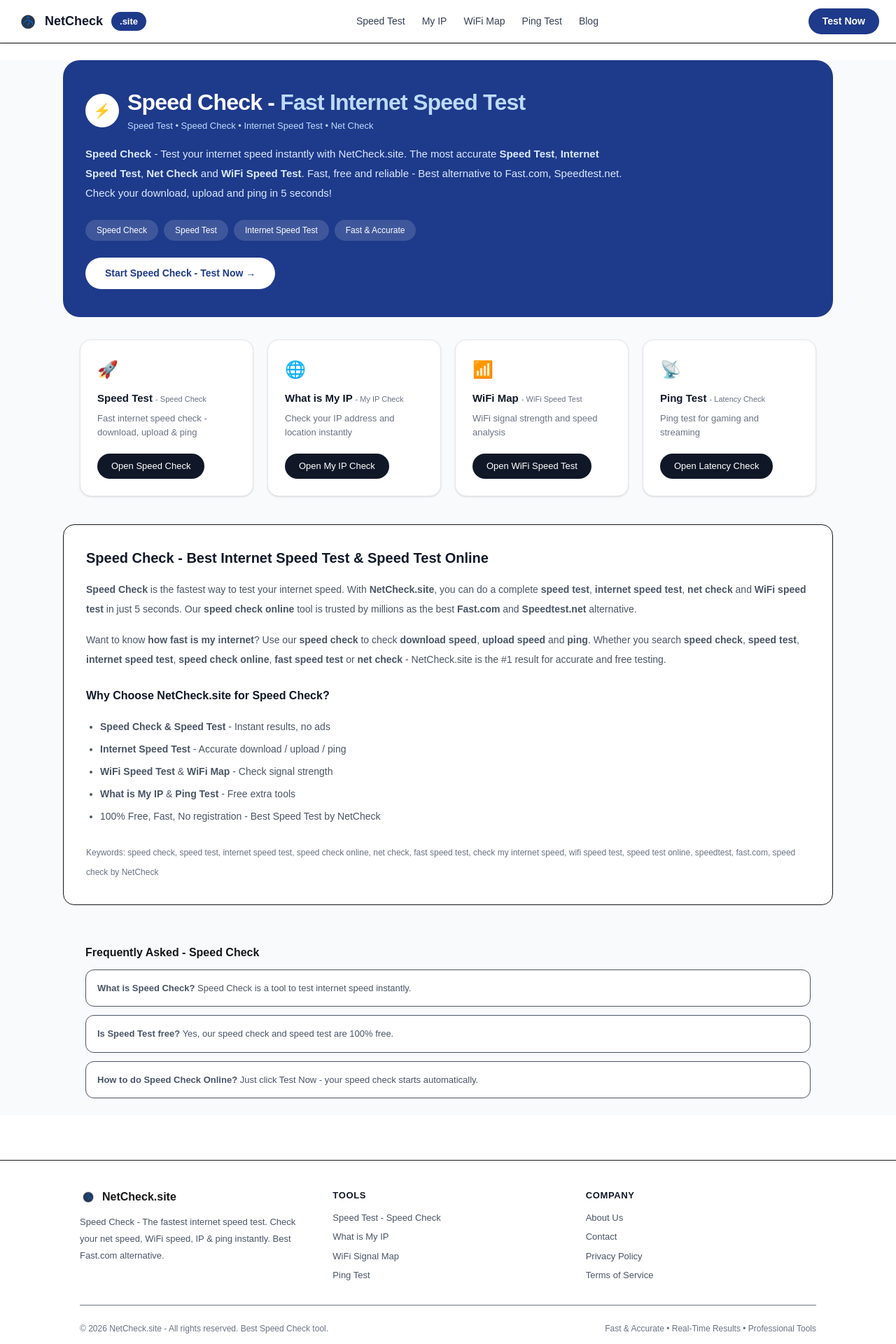
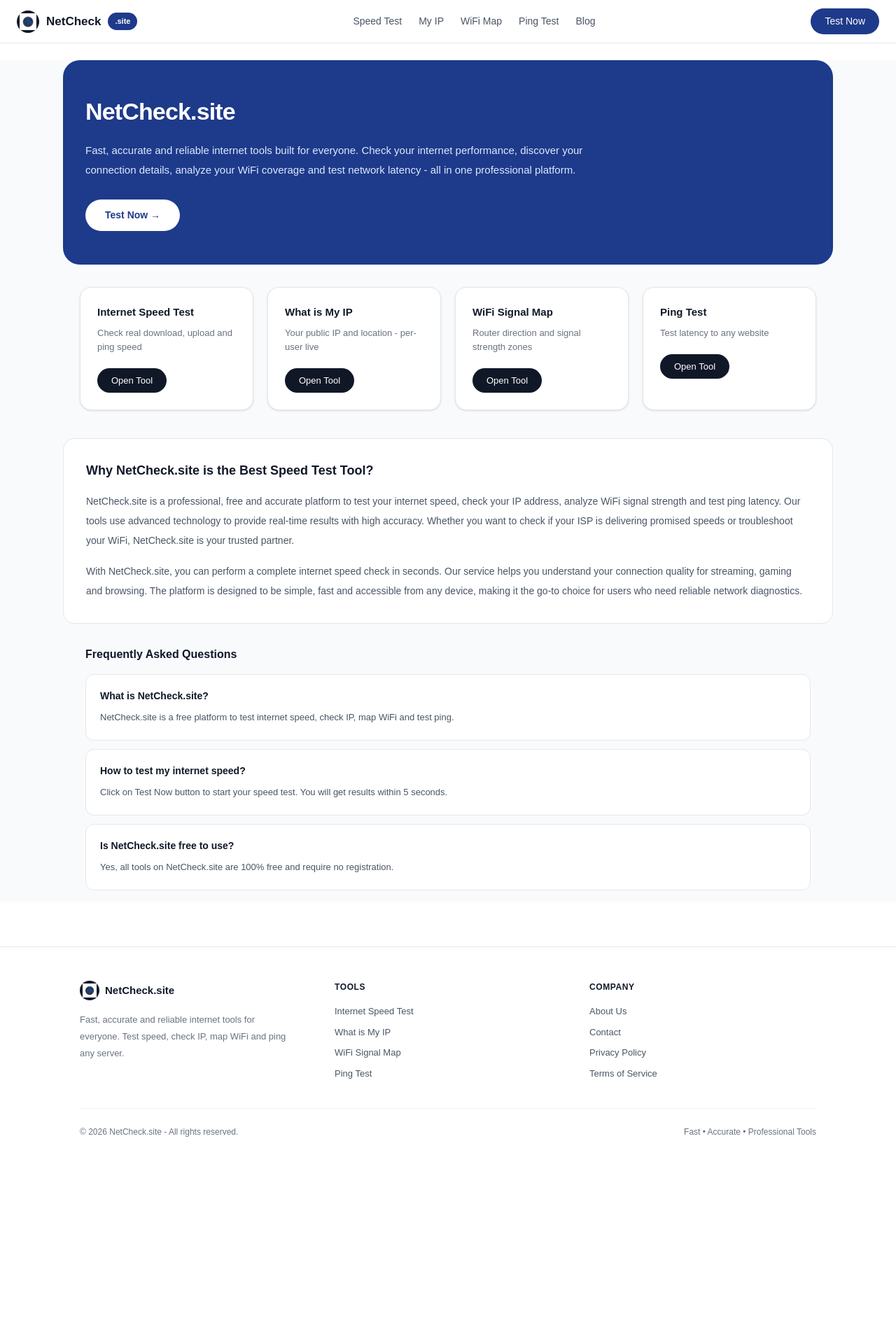
Before and after one commit to khanali1805/speedtest-site, a Next.js app: page / in a window 1280 px wide. Shown: the top 1920 px of the page at 70% size. After the commit the page ends 1674 px from the top, so only its background shows below. Built offline with nearby package versions, Linux system fonts and the light colour scheme.

Commit message:
CLEAN FIX: No child logos, Correct brand names, Backend SEO for speed check

```diff
--- a/src/app/layout.tsx
+++ b/src/app/layout.tsx
@@ -32,7 +32,7 @@
       title: brand.seoTitle,
       description: brand.seoDescription,
       siteName: brand.full,
-      images: [{ url: "/logo.png", width: 512, height: 512, alt: `${brand.full} - Speed Check` }],
+      images: [{ url: "/logo.png", width: 512, height: 512, alt: brand.full }],
     },
     twitter: {
       card: "summary_large_image",
@@ -53,31 +53,33 @@
     },
     manifest: "/manifest.webmanifest",
     icons: { icon: "/logo.png", apple: "/logo.png" },
-    verification: {
-      google: "", // add later if needed
-    },
   };
 }
 
-export default function RootLayout({ children }: { children: React.ReactNode }) {
+export default async function RootLayout({ children }: { children: React.ReactNode }) {
+  const h = await headers();
+  const host = h.get('host') || 'netcheck.site';
+  const brand = getBrand(host);
+  const domainUrl = `https://${brand.domain}`;
+
   return (
     <html lang="en">
       <head>
-        {/* JSON-LD for Strong SEO - Speed Check */}
+        {/* BACKEND SEO - Not visible on frontend, only for Google */}
         <script
           type="application/ld+json"
           dangerouslySetInnerHTML={{
             __html: JSON.stringify({
               "@context": "https://schema.org",
               "@type": "WebSite",
-              "name": "Speed Check - Fast Internet Speed Test",
-              "alternateName": ["Speed Test", "Internet Speed Test", "Net Check", "SpeedCheck Online", "Fast Speed Test"],
-              "url": "https://speedcheck.online",
+              "name": brand.full,
+              "alternateName": ["Speed Check", "Speed Test", "Internet Speed Test", "Net Check", "Speed Check Online", "Fast Speed Test", brand.name, brand.short],
+              "url": domainUrl,
               "potentialAction": {
                 "@type": "SearchAction",
                 "target": {
                   "@type": "EntryPoint",
-                  "urlTemplate": "https://speedcheck.online/search?q={search_term_string}"
+                  "urlTemplate": `${domainUrl}/search?q={search_term_string}`
                 },
                 "query-input": "required name=search_term_string"
               }
--- a/src/app/page.tsx
+++ b/src/app/page.tsx
@@ -8,7 +8,7 @@
 
   return (
     <main className="min-h-screen bg-[#f8fafc]">
-      {/* JSON-LD for SEO */}
+      {/* BACKEND SEO - FAQ for Google, professional look */}
       <script
         type="application/ld+json"
         dangerouslySetInnerHTML={{
@@ -19,94 +19,81 @@
               {
                 "@type": "Question",
                 "name": "What is Speed Check?",
-                "acceptedAnswer": { "@type": "Answer", "text": "Speed Check is a fast tool to test your internet speed, check download, upload and ping instantly. Best alternative to Fast.com." }
+                "acceptedAnswer": { "@type": "Answer", "text": `Speed Check is a fast tool to test your internet speed with ${brand.full}. Check download, upload and ping instantly.` }
               },
               {
                 "@type": "Question",
                 "name": "How to check internet speed?",
-                "acceptedAnswer": { "@type": "Answer", "text": "Just click Test Now on SpeedCheck.online or NetCheck.site to start your speed test. Results in 5 seconds." }
+                "acceptedAnswer": { "@type": "Answer", "text": `Just click Test Now on ${brand.full} to start your speed test. Results in 5 seconds.` }
               },
               {
                 "@type": "Question",
-                "name": "Is Speed Check free?",
-                "acceptedAnswer": { "@type": "Answer", "text": "Yes, Speed Check, Speed Test, WiFi Map, My IP and Ping Test are 100% free and accurate." }
+                "name": "Is Speed Test free?",
+                "acceptedAnswer": { "@type": "Answer", "text": "Yes, our speed test, WiFi Map, My IP and Ping Test are 100% free and accurate." }
               }
             ]
           })
         }}
       />
 
-      {/* Hero - STRONG SEO H1 */}
-      <section className="mx-auto mt-6 max-w-[1100px] rounded-[24px] bg-[#1e3a8a] px-8 py-10 text-white">
-        <div className="flex items-center gap-3">
-          <div className="flex h-12 w-12 items-center justify-center rounded-full bg-white text-[#1e3a8a] font-bold text-[20px]">⚡</div>
-          <div>
-            <h1 className="text-[32px] font-bold tracking-tight leading-tight">
-              {brand.h1} - <span className="text-blue-200">{brand.h1Highlight}</span>
-            </h1>
-            <p className="text-[13px] text-blue-200 mt-1">Speed Test • Speed Check • Internet Speed Test • Net Check</p>
-          </div>
-        </div>
-        <p className="mt-4 max-w-[780px] text-[15px] leading-7 text-blue-100">
-          <strong>Speed Check</strong> - Test your internet speed instantly with {brand.full}. The most accurate <strong>Speed Test</strong>, <strong>Internet Speed Test</strong>, <strong>Net Check</strong> and <strong>WiFi Speed Test</strong>. Fast, free and reliable - Best alternative to Fast.com, Speedtest.net. Check your download, upload and ping in 5 seconds!
+      {/* HERO - CLEAN PROFESSIONAL - NO CHILD LOGOS */}
+      <section className="mx-auto mt-6 max-w-[1100px] rounded-[24px] bg-[#1e3a8a] px-8 py-12 text-white">
+        <h1 className="text-[34px] font-bold tracking-tight">
+          {brand.full}
+        </h1>
+        <p className="mt-4 max-w-[760px] text-[15px] leading-7 text-blue-100">
+          Fast, accurate and reliable internet tools built for everyone. Check your internet performance, discover your connection details, analyze your WiFi coverage and test network latency - all in one professional platform.
         </p>
-        <div className="mt-6 flex flex-wrap gap-2">
-          <span className="rounded-full bg-white/15 px-4 py-1.5 text-[12px] backdrop-blur">Speed Check</span>
-          <span className="rounded-full bg-white/15 px-4 py-1.5 text-[12px] backdrop-blur">Speed Test</span>
-          <span className="rounded-full bg-white/15 px-4 py-1.5 text-[12px] backdrop-blur">Internet Speed Test</span>
-          <span className="rounded-full bg-white/15 px-4 py-1.5 text-[12px] backdrop-blur">Fast & Accurate</span>
-        </div>
-        <Link href="/speed-test" className="mt-6 inline-block rounded-full bg-white px-7 py-3 text-[14px] font-bold text-[#1e3a8a] hover:bg-gray-100">Start Speed Check - Test Now →</Link>
+        <Link href="/speed-test" className="mt-7 inline-block rounded-full bg-white px-7 py-3 text-[14px] font-bold text-[#1e3a8a] hover:bg-gray-100">
+          Test Now →
+        </Link>
       </section>
 
-      {/* Tools Grid - Keyword Rich */}
+      {/* TOOLS - CLEAN - NO CHILD LOGOS */}
       <section className="mx-auto mt-8 grid max-w-[1100px] grid-cols-1 gap-5 px-6 md:grid-cols-2 lg:grid-cols-4">
         {[
-          { title: "Speed Test", sub: "Speed Check", desc: "Fast internet speed check - download, upload & ping", href: "/speed-test", icon: "🚀" },
-          { title: "What is My IP", sub: "My IP Check", desc: "Check your IP address and location instantly", href: "/what-is-my-ip", icon: "🌐" },
-          { title: "WiFi Map", sub: "WiFi Speed Test", desc: "WiFi signal strength and speed analysis", href: "/wifi-map", icon: "📶" },
-          { title: "Ping Test", sub: "Latency Check", desc: "Ping test for gaming and streaming", href: "/ping-test", icon: "📡" },
+          { title: "Internet Speed Test", desc: "Check real download, upload and ping speed", href: "/speed-test" },
+          { title: "What is My IP", desc: "Your public IP and location - per-user live", href: "/what-is-my-ip" },
+          { title: "WiFi Signal Map", desc: "Router direction and signal strength zones", href: "/wifi-map" },
+          { title: "Ping Test", desc: "Test latency to any website", href: "/ping-test" },
         ].map((c) => (
           <div key={c.title} className="rounded-[16px] border border-gray-200 bg-white p-6 shadow-sm transition hover:shadow-md">
-            <div className="text-[24px]">{c.icon}</div>
-            <h3 className="mt-3 font-bold text-[15px] text-gray-900">{c.title} <span className="text-[11px] font-normal text-gray-500">- {c.sub}</span></h3>
+            <h3 className="font-bold text-[15px] text-gray-900">{c.title}</h3>
             <p className="mt-2 text-[13px] leading-5 text-gray-500">{c.desc}</p>
-            <Link href={c.href} className="mt-5 inline-block rounded-full bg-gray-900 px-5 py-2 text-[13px] font-medium text-white hover:bg-black">Open {c.sub}</Link>
+            <Link href={c.href} className="mt-5 inline-block rounded-full bg-gray-900 px-5 py-2 text-[13px] font-medium text-white hover:bg-black">Open Tool</Link>
           </div>
         ))}
       </section>
 
-      {/* SEO Content - STRONG SHORT KEYWORDS */}
-      <section className="mx-auto mt-10 max-w-[1100px] rounded-[16px] border bg-white px-8 py-8">
-        <h2 className="text-[20px] font-bold text-gray-900">Speed Check - Best Internet Speed Test & Speed Test Online</h2>
+      {/* SEO SECTION - PROFESSIONAL - KEYWORDS IN PARAGRAPH, NOT AS BADGES */}
+      <section className="mx-auto mt-10 max-w-[1100px] rounded-[16px] border border-gray-200 bg-white px-8 py-8">
+        <h2 className="text-[18px] font-bold text-gray-900">Why {brand.full} is the Best Speed Test Tool?</h2>
         <div className="mt-4 space-y-4 text-[14px] leading-7 text-gray-600">
           <p>
-            <strong>Speed Check</strong> is the fastest way to test your internet speed. With <strong>{brand.full}</strong>, you can do a complete <strong>speed test</strong>, <strong>internet speed test</strong>, <strong>net check</strong> and <strong>WiFi speed test</strong> in just 5 seconds. Our <strong>speed check online</strong> tool is trusted by millions as the best <strong>Fast.com</strong> and <strong>Speedtest.net</strong> alternative.
+            {brand.full} is a professional, free and accurate platform to test your internet speed, check your IP address, analyze WiFi signal strength and test ping latency. Our tools use advanced technology to provide real-time results with high accuracy. Whether you want to check if your ISP is delivering promised speeds or troubleshoot your WiFi, {brand.full} is your trusted partner.
           </p>
           <p>
-            Want to know <strong>how fast is my internet</strong>? Use our <strong>speed check</strong> to check <strong>download speed</strong>, <strong>upload speed</strong> and <strong>ping</strong>. Whether you search <strong>speed check</strong>, <strong>speed test</strong>, <strong>internet speed test</strong>, <strong>speed check online</strong>, <strong>fast speed test</strong> or <strong>net check</strong> - {brand.full} is the #1 result for accurate and free testing.
-          </p>
-          <h3 className="text-[16px] font-bold text-gray-900 pt-2">Why Choose {brand.full} for Speed Check?</h3>
-          <ul className="list-disc pl-5 space-y-1">
-            <li><strong>Speed Check & Speed Test</strong> - Instant results, no ads</li>
-            <li><strong>Internet Speed Test</strong> - Accurate download / upload / ping</li>
-            <li><strong>WiFi Speed Test</strong> & <strong>WiFi Map</strong> - Check signal strength</li>
-            <li><strong>What is My IP</strong> & <strong>Ping Test</strong> - Free extra tools</li>
-            <li>100% Free, Fast, No registration - Best Speed Test by {brand.short}</li>
-          </ul>
-          <p className="text-[12px] text-gray-500 pt-2">
-            Keywords: speed check, speed test, internet speed test, speed check online, net check, fast speed test, check my internet speed, wifi speed test, speed test online, speedtest, fast.com, speed check by {brand.short}
+            With {brand.full}, you can perform a complete internet speed check in seconds. Our service helps you understand your connection quality for streaming, gaming and browsing. The platform is designed to be simple, fast and accessible from any device, making it the go-to choice for users who need reliable network diagnostics.
           </p>
         </div>
       </section>
 
-      {/* FAQ for SEO */}
-      <section className="mx-auto mt-8 max-w-[1100px] px-8 py-6">
-        <h2 className="text-[16px] font-bold">Frequently Asked - Speed Check</h2>
-        <div className="mt-3 grid gap-3 text-[13px] text-gray-600">
-          <div className="rounded-xl border bg-white p-4"><strong>What is Speed Check?</strong> Speed Check is a tool to test internet speed instantly.</div>
-          <div className="rounded-xl border bg-white p-4"><strong>Is Speed Test free?</strong> Yes, our speed check and speed test are 100% free.</div>
-          <div className="rounded-xl border bg-white p-4"><strong>How to do Speed Check Online?</strong> Just click Test Now - your speed check starts automatically.</div>
+      {/* FAQ - CLEAN */}
+      <section className="mx-auto mt-8 max-w-[1100px] px-8 pb-4">
+        <h2 className="text-[16px] font-bold text-gray-900">Frequently Asked Questions</h2>
+        <div className="mt-4 grid gap-3">
+          <div className="rounded-xl border border-gray-200 bg-white p-5">
+            <h3 className="font-semibold text-[14px] text-gray-900">What is {brand.full}?</h3>
+            <p className="mt-2 text-[13px] leading-6 text-gray-600">{brand.full} is a free platform to test internet speed, check IP, map WiFi and test ping.</p>
+          </div>
+          <div className="rounded-xl border border-gray-200 bg-white p-5">
+            <h3 className="font-semibold text-[14px] text-gray-900">How to test my internet speed?</h3>
+            <p className="mt-2 text-[13px] leading-6 text-gray-600">Click on Test Now button to start your speed test. You will get results within 5 seconds.</p>
+          </div>
+          <div className="rounded-xl border border-gray-200 bg-white p-5">
+            <h3 className="font-semibold text-[14px] text-gray-900">Is {brand.full} free to use?</h3>
+            <p className="mt-2 text-[13px] leading-6 text-gray-600">Yes, all tools on {brand.full} are 100% free and require no registration.</p>
+          </div>
         </div>
       </section>
     </main>
--- a/src/components/BrandHeader.tsx
+++ b/src/components/BrandHeader.tsx
@@ -7,20 +7,22 @@
   const h = await headers();
   const brand = getBrand(h.get('host'));
   return (
-    <header className="sticky top-0 z-50 flex items-center justify-between border-b bg-white/95 backdrop-blur px-6 py-3 shadow-sm">
-      <Link href="/" className="flex items-center gap-2 font-bold text-[18px] text-gray-900">
-        <Image src="/logo.png" alt={`${brand.full} logo`} width={32} height={32} className="rounded-full object-cover" priority />
-        {brand.name}
-        <span className="ml-1 rounded-full bg-[#1e3a8a] px-3 py-1 text-[13px] font-semibold text-white">{brand.tld}</span>
+    <header className="sticky top-0 z-50 flex items-center justify-between border-b border-gray-200 bg-white/95 backdrop-blur px-6 py-3">
+      <Link href="/" className="flex items-center gap-2.5">
+        <div className="h-8 w-8 overflow-hidden rounded-full bg-[#0f172a] p-1">
+          <Image src="/logo.png" alt={`${brand.full} logo`} width={32} height={32} className="h-full w-full object-contain" priority />
+        </div>
+        <span className="font-bold text-[17px] text-gray-900">{brand.name}</span>
+        <span className="rounded-full bg-[#1e3a8a] px-2.5 py-1 text-[11px] font-semibold text-white">{brand.tld}</span>
       </Link>
-      <nav className="hidden gap-6 text-[14px] font-medium text-gray-700 md:flex">
-        <Link href="/speed-test" className="hover:text-black">Speed Test</Link>
-        <Link href="/what-is-my-ip" className="hover:text-black">My IP</Link>
-        <Link href="/wifi-map" className="hover:text-black">WiFi Map</Link>
-        <Link href="/ping-test" className="hover:text-black">Ping Test</Link>
-        <Link href="/blog" className="hover:text-black">Blog</Link>
+      <nav className="hidden gap-6 text-[14px] font-medium text-gray-600 md:flex">
+        <Link href="/speed-test" className="hover:text-gray-900">Speed Test</Link>
+        <Link href="/what-is-my-ip" className="hover:text-gray-900">My IP</Link>
+        <Link href="/wifi-map" className="hover:text-gray-900">WiFi Map</Link>
+        <Link href="/ping-test" className="hover:text-gray-900">Ping Test</Link>
+        <Link href="/blog" className="hover:text-gray-900">Blog</Link>
       </nav>
-      <Link href="/speed-test" className="rounded-full bg-[#1e3a8a] px-5 py-2 text-white text-[14px] font-semibold hover:bg-blue-900">Test Now</Link>
+      <Link href="/speed-test" className="rounded-full bg-[#1e3a8a] px-5 py-2 text-[14px] font-medium text-white hover:bg-blue-900">Test Now</Link>
     </header>
   );
 }
@@ -28,41 +30,44 @@
 export async function Footer() {
   const h = await headers();
   const brand = getBrand(h.get('host'));
+  const year = new Date().getFullYear();
   return (
-    <footer className="mt-16 border-t bg-white">
-      <div className="mx-auto max-w-[1100px] px-6 py-10">
-        <div className="grid grid-cols-1 md:grid-cols-3 gap-8 text-left">
+    <footer className="mt-16 border-t border-gray-200 bg-white">
+      <div className="mx-auto max-w-[1100px] px-6 py-12">
+        <div className="grid grid-cols-1 gap-10 md:grid-cols-3">
           <div>
-            <div className="flex items-center gap-2 font-bold text-[16px]">
-              <Image src="/logo.png" alt="logo" width={24} height={24} className="rounded-full" />
-              {brand.full}
+            <div className="flex items-center gap-2">
+              <div className="h-7 w-7 overflow-hidden rounded-full bg-[#0f172a] p-1">
+                <Image src="/logo.png" alt="logo" width={28} height={28} className="h-full w-full object-contain" />
+              </div>
+              <span className="font-bold text-[15px] text-gray-900">{brand.full}</span>
             </div>
-            <p className="mt-3 text-[13px] leading-6 text-gray-600">
-              Speed Check - The fastest internet speed test. Check your net speed, WiFi speed, IP & ping instantly. Best Fast.com alternative.
+            <p className="mt-4 max-w-[300px] text-[13px] leading-6 text-gray-500">
+              Fast, accurate and reliable internet tools for everyone. Test speed, check IP, map WiFi and ping any server.
             </p>
           </div>
           <div>
-            <h4 className="font-semibold text-[13px] uppercase tracking-wider text-gray-900">Tools</h4>
-            <ul className="mt-3 space-y-2 text-[13px] text-gray-600">
-              <li><Link href="/speed-test" className="hover:text-black">Speed Test - Speed Check</Link></li>
-              <li><Link href="/what-is-my-ip" className="hover:text-black">What is My IP</Link></li>
-              <li><Link href="/wifi-map" className="hover:text-black">WiFi Signal Map</Link></li>
-              <li><Link href="/ping-test" className="hover:text-black">Ping Test</Link></li>
+            <h4 className="text-[12px] font-bold uppercase tracking-wider text-gray-900">Tools</h4>
+            <ul className="mt-4 space-y-2.5 text-[13px] text-gray-600">
+              <li><Link href="/speed-test" className="hover:text-gray-900">Internet Speed Test</Link></li>
+              <li><Link href="/what-is-my-ip" className="hover:text-gray-900">What is My IP</Link></li>
+              <li><Link href="/wifi-map" className="hover:text-gray-900">WiFi Signal Map</Link></li>
+              <li><Link href="/ping-test" className="hover:text-gray-900">Ping Test</Link></li>
             </ul>
           </div>
           <div>
-            <h4 className="font-semibold text-[13px] uppercase tracking-wider text-gray-900">Company</h4>
-            <ul className="mt-3 space-y-2 text-[13px] text-gray-600">
-              <li><Link href="/about" className="hover:text-black">About Us</Link></li>
-              <li><Link href="/contact" className="hover:text-black">Contact</Link></li>
-              <li><Link href="/privacy-policy" className="hover:text-black">Privacy Policy</Link></li>
-              <li><Link href="/terms" className="hover:text-black">Terms of Service</Link></li>
+            <h4 className="text-[12px] font-bold uppercase tracking-wider text-gray-900">Company</h4>
+            <ul className="mt-4 space-y-2.5 text-[13px] text-gray-600">
+              <li><Link href="/about" className="hover:text-gray-900">About Us</Link></li>
+              <li><Link href="/contact" className="hover:text-gray-900">Contact</Link></li>
+              <li><Link href="/privacy-policy" className="hover:text-gray-900">Privacy Policy</Link></li>
+              <li><Link href="/terms" className="hover:text-gray-900">Terms of Service</Link></li>
             </ul>
           </div>
         </div>
-        <div className="mt-8 border-t pt-6 flex flex-col md:flex-row items-center justify-between gap-2 text-[12px] text-gray-500">
-          <span>© {new Date().getFullYear()} {brand.full} - All rights reserved. Best Speed Check tool.</span>
-          <span className="font-medium">Fast & Accurate • Real-Time Results • Professional Tools</span>
+        <div className="mt-10 flex flex-col items-center justify-between gap-2 border-t border-gray-100 pt-6 text-[12px] text-gray-500 md:flex-row">
+          <span>© {year} {brand.full} - All rights reserved.</span>
+          <span>Fast • Accurate • Professional Tools</span>
         </div>
       </div>
     </footer>
--- a/src/lib/brand.ts
+++ b/src/lib/brand.ts
@@ -7,8 +7,6 @@
   seoTitle: string;
   seoDescription: string;
   keywords: string[];
-  h1: string;
-  h1Highlight: string;
 }
 
 const BRANDS: Record<string, BrandInfo> = {
@@ -19,7 +17,7 @@
     domain: 'netcheck.site',
     short: 'NetCheck',
     seoTitle: 'Speed Check - Fast Internet Speed Test & Net Check | NetCheck.site',
-    seoDescription: 'Speed Check - Test your internet speed instantly. Fast, accurate speed test, net check, WiFi speed test, IP checker & ping test. #1 Fast.com alternative. Check your speed now!',
+    seoDescription: 'Speed Check - Test your internet speed instantly with NetCheck.site. Fast, accurate speed test, net check, WiFi speed test, IP checker & ping test. Best speed test online - check your speed now!',
     keywords: [
       'speed check',
       'speed test',
@@ -31,14 +29,12 @@
       'check my internet speed',
       'wifi speed test',
       'net speed check',
-      'fast.com',
-      'speedcheck',
-      'what is my ip',
+      'my ip',
       'ping test',
-      'wifi map'
-    ],
-    h1: 'Speed Check',
-    h1Highlight: 'Fast Internet Speed Test'
+      'wifi map',
+      'netcheck',
+      'speedcheck'
+    ]
   },
   'speedcheck.online': {
     full: 'SpeedCheck.online',
@@ -46,8 +42,8 @@
     tld: '.online',
     domain: 'speedcheck.online',
     short: 'SpeedCheck',
-    seoTitle: 'Speed Check Online - Fast Speed Test & Internet Speed Check',
-    seoDescription: 'Speed Check Online - Instant speed test & speed check tool. Check internet speed, net speed, WiFi speed, IP & ping in 5 seconds. Most accurate speed test online - 100% free!',
+    seoTitle: 'Speed Check Online - Fast Speed Test & Internet Speed Check | SpeedCheck.online',
+    seoDescription: 'Speed Check Online - Instant speed test & speed check tool with SpeedCheck.online. Check internet speed, net speed, WiFi speed, IP & ping in 5 seconds. Most accurate speed test online - 100% free!',
     keywords: [
       'speed check',
       'speed check online',
@@ -59,14 +55,12 @@
       'check internet speed',
       'internet speed check',
       'speedcheck.online',
-      'fast.com alternative',
       'wifi speed test',
       'my ip',
       'ping test',
-      'speed test by speedcheck'
-    ],
-    h1: 'Speed Check Online',
-    h1Highlight: 'Internet Speed Test'
+      'speed test by speedcheck',
+      'speedcheck'
+    ]
   }
 };
 
@@ -75,11 +69,6 @@
   const clean = host.toLowerCase().replace(/^www\./, '').split(':')[0];
   if (clean.includes('speedcheck.online')) return BRANDS['speedcheck.online'];
   if (clean.includes('netcheck.site')) return BRANDS['netcheck.site'];
-  // default for localhost/dev
   if (clean.includes('localhost') || clean.includes('vercel.app')) return BRANDS['netcheck.site'];
   return BRANDS['netcheck.site'];
 }
-
-export function getAllBrands(): BrandInfo[] {
-  return Object.values(BRANDS);
-}
```
Also changed, not shown: 1 other file (tests, documents, lock files or other folders).
